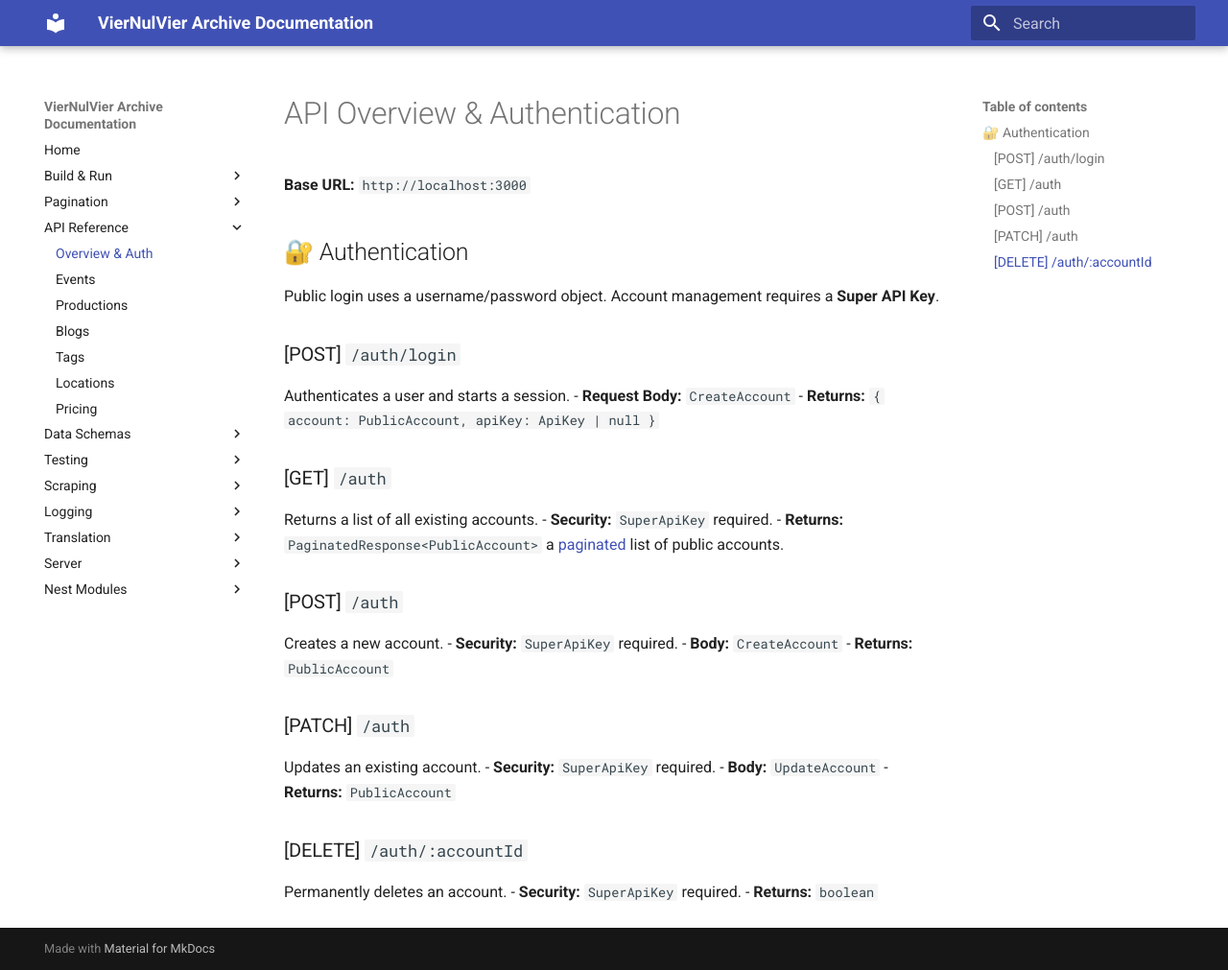
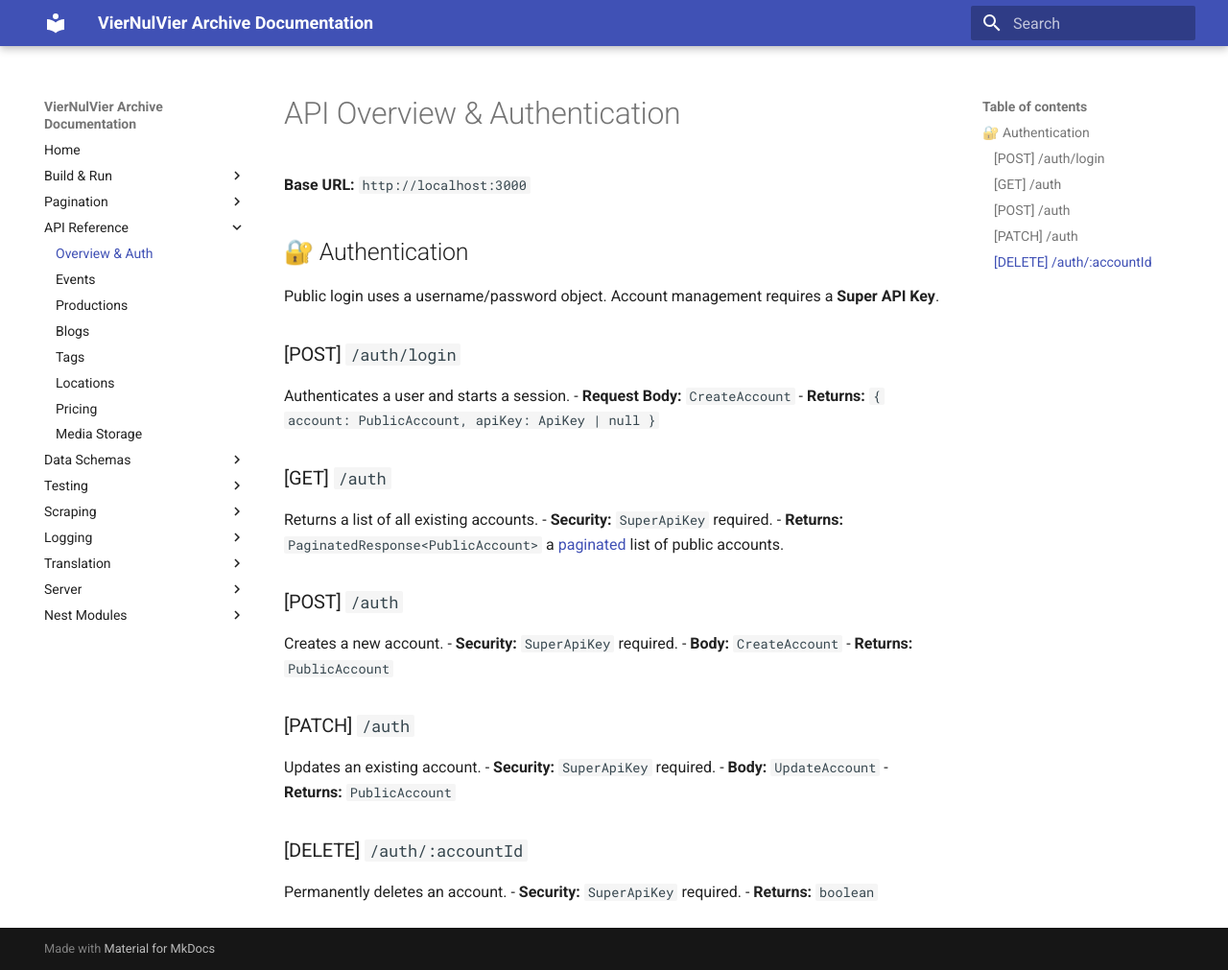
Before and after one commit to SELab-2/viernulvier-4, an MkDocs documentation site: the page built from docs/api/index.md, in a window 1280 px wide and 1011 px high. Shown: the whole window at 96% size. Built offline with MkDocs 1.6.1 and Material for MkDocs 9.7.7, drawn with Linux system fonts in a browser that asks for light colours; the version menu is left out.

Commit message:
try verify

```diff
--- a/mkdocs.yml
+++ b/mkdocs.yml
@@ -23,6 +23,7 @@ nav:
       - Tags: api/tags.md
       - Locations: api/locations.md
       - Pricing: api/pricing.md
+      - Media Storage: api/media_storage.md
   - Data Schemas:
       - Overview: schemas/index.md
       - Core Entities: schemas/entities.md
```
